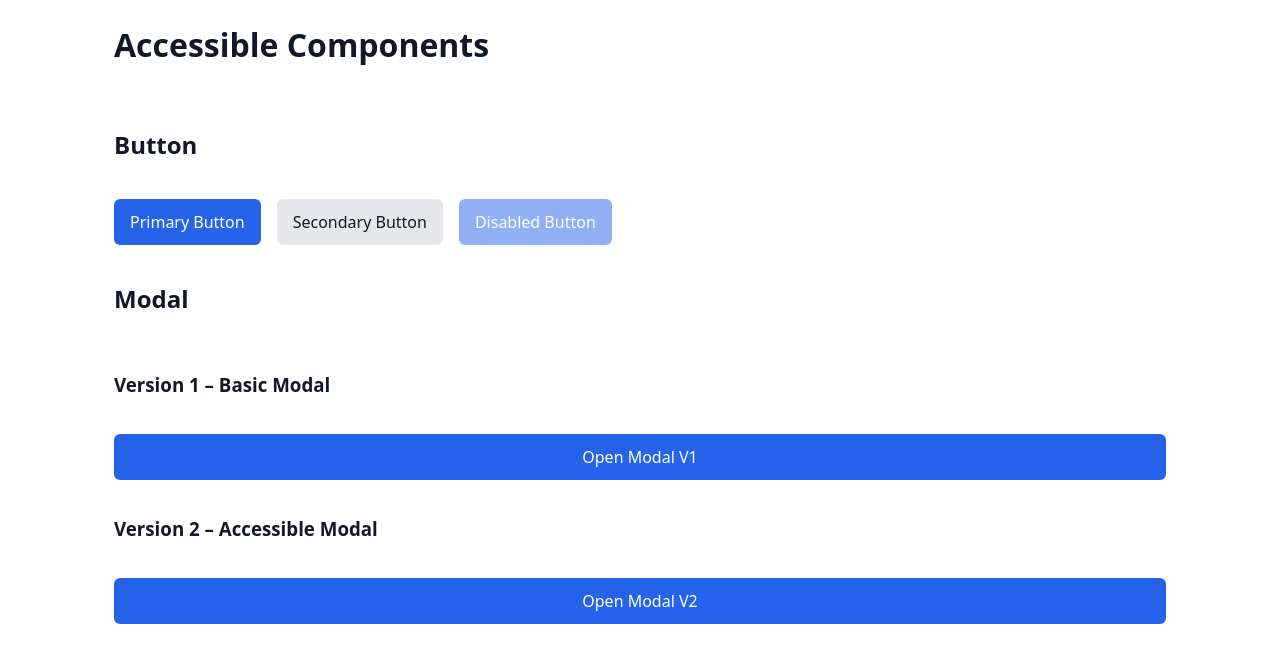
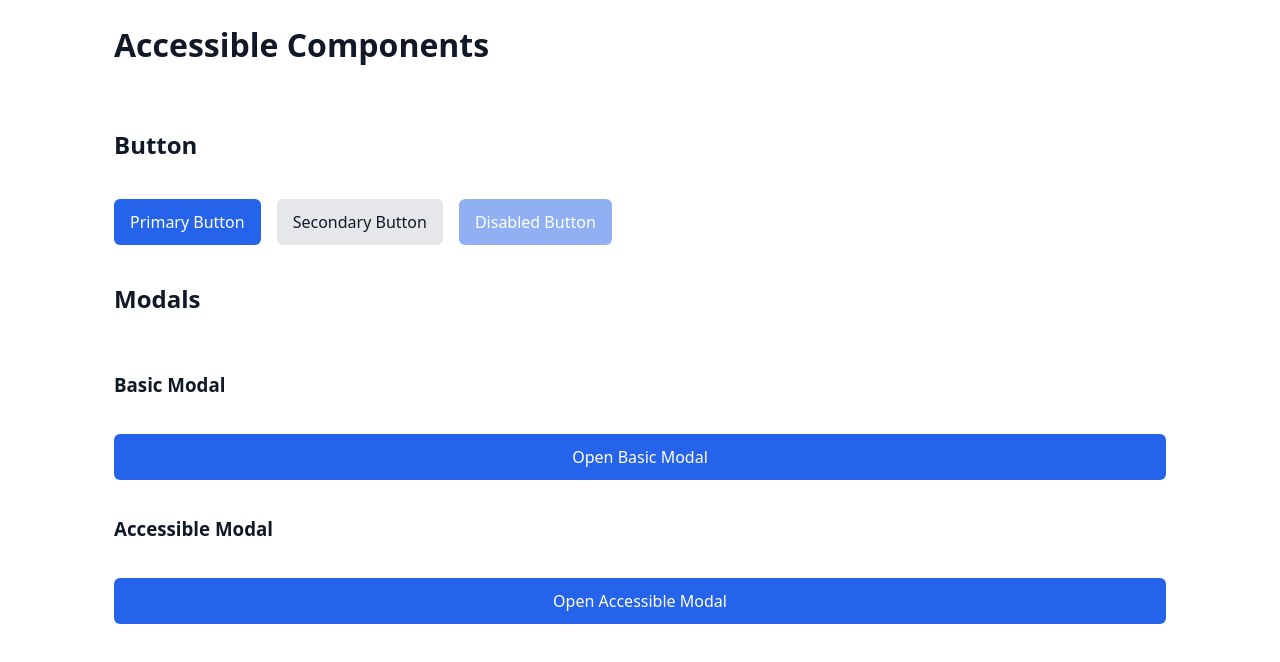
Before and after one commit to rpcorr/accessible-templates, a React (Vite) app: page / in a window 1280 px wide. Shown: the top 662 px of the page. Built offline with nearby package versions, Linux system fonts and the light colour scheme.

Commit message:
change modal v1 and v2 to meaniful names

```diff
--- a/src/components/Modal/ModalV2.tsx
+++ b/src/components/Modal/ModalAccessible.tsx
@@ -9,7 +9,12 @@ type ModalProps = {
   children: React.ReactNode;
 };
 
-export function ModalV2({ isOpen, onClose, title, children }: ModalProps) {
+export function AccessibleModal({
+  isOpen,
+  onClose,
+  title,
+  children,
+}: ModalProps) {
   const modalRef = useRef<HTMLDivElement | null>(null);
 
   // ESC + focus trap setup
--- a/src/components/Modal/ModalV1.tsx
+++ b/src/components/Modal/ModalBasic.tsx
@@ -9,7 +9,7 @@ type ModalProps = {
   children: React.ReactNode;
 };
 
-export function ModalV1({ isOpen, onClose, title, children }: ModalProps) {
+export function BasicModal({ isOpen, onClose, title, children }: ModalProps) {
   useEffect(() => {
     function handleKeyDown(e: KeyboardEvent) {
       if (e.key === 'Escape') {
--- a/src/components/Modal/index.tsx
+++ b/src/components/Modal/index.tsx
@@ -1,2 +1,2 @@
-export { ModalV1 } from './ModalV1';
-export { ModalV2 } from './ModalV2';
+export { BasicModal } from './ModalBasic';
+export { AccessibleModal } from './ModalAccessible';
--- a/src/examples/ModalExamples.tsx
+++ b/src/examples/ModalExamples.tsx
@@ -1,48 +1,50 @@
 import { useRef, useState } from 'react';
 import { Button } from '../components/Button';
-import { ModalV1, ModalV2 } from '../components/Modal';
+import { BasicModal, AccessibleModal } from '../components/Modal';
 
 export function ModalExamples() {
-  const [v1Open, setV1Open] = useState(false);
-  const [v2Open, setV2Open] = useState(false);
+  const [basicModalOpen, setBasicModalOpen] = useState(false);
+  const [accessibleModalOpen, setaccessibleModalOpen] = useState(false);
 
   const triggerRef = useRef<HTMLButtonElement>(null);
 
   return (
     <section className="stack">
-      <h2>Modal</h2>
+      <h2>Modals</h2>
 
       <article className="stack">
-        <h3>Version 1 – Basic Modal</h3>
+        <h3>Basic Modal</h3>
 
-        <Button onClick={() => setV1Open(true)}>Open Modal V1</Button>
+        <Button onClick={() => setBasicModalOpen(true)}>
+          Open Basic Modal
+        </Button>
 
-        <ModalV1
-          isOpen={v1Open}
-          onClose={() => setV1Open(false)}
+        <BasicModal
+          isOpen={basicModalOpen}
+          onClose={() => setBasicModalOpen(false)}
           title="Basic Modal"
         >
           <p>A simple modal with overlay click and Escape key support.</p>
-        </ModalV1>
+        </BasicModal>
       </article>
 
       <article className="stack">
-        <h3>Version 2 – Accessible Modal</h3>
+        <h3>Accessible Modal</h3>
 
-        <Button ref={triggerRef} onClick={() => setV2Open(true)}>
-          Open Modal V2
+        <Button ref={triggerRef} onClick={() => setaccessibleModalOpen(true)}>
+          Open Accessible Modal
         </Button>
 
-        <ModalV2
-          isOpen={v2Open}
-          onClose={() => setV2Open(false)}
+        <AccessibleModal
+          isOpen={accessibleModalOpen}
+          onClose={() => setaccessibleModalOpen(false)}
           title="Accessible Modal"
           triggerRef={triggerRef}
         >
           <p>Includes keyboard navigation and focus trapping.</p>
 
           <Button>Focusable Button</Button>
-        </ModalV2>
+        </AccessibleModal>
       </article>
     </section>
   );
```
